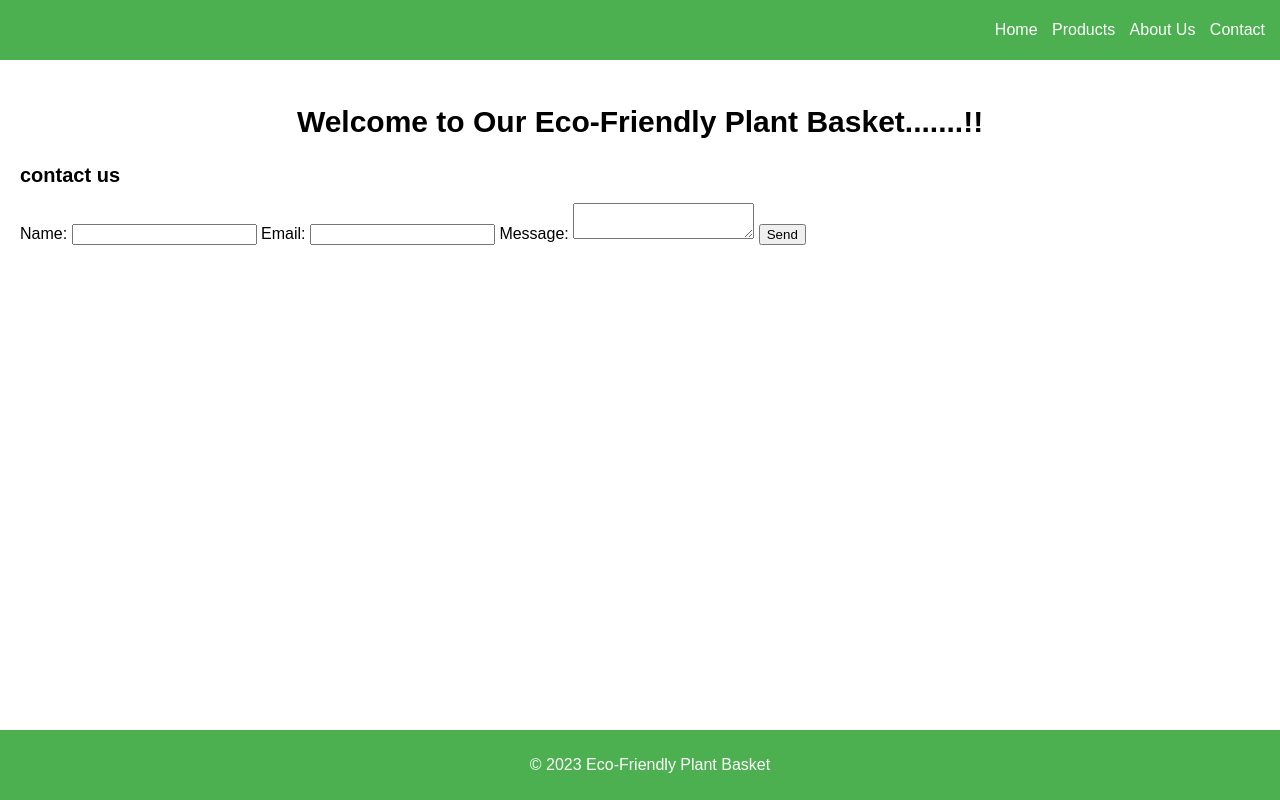
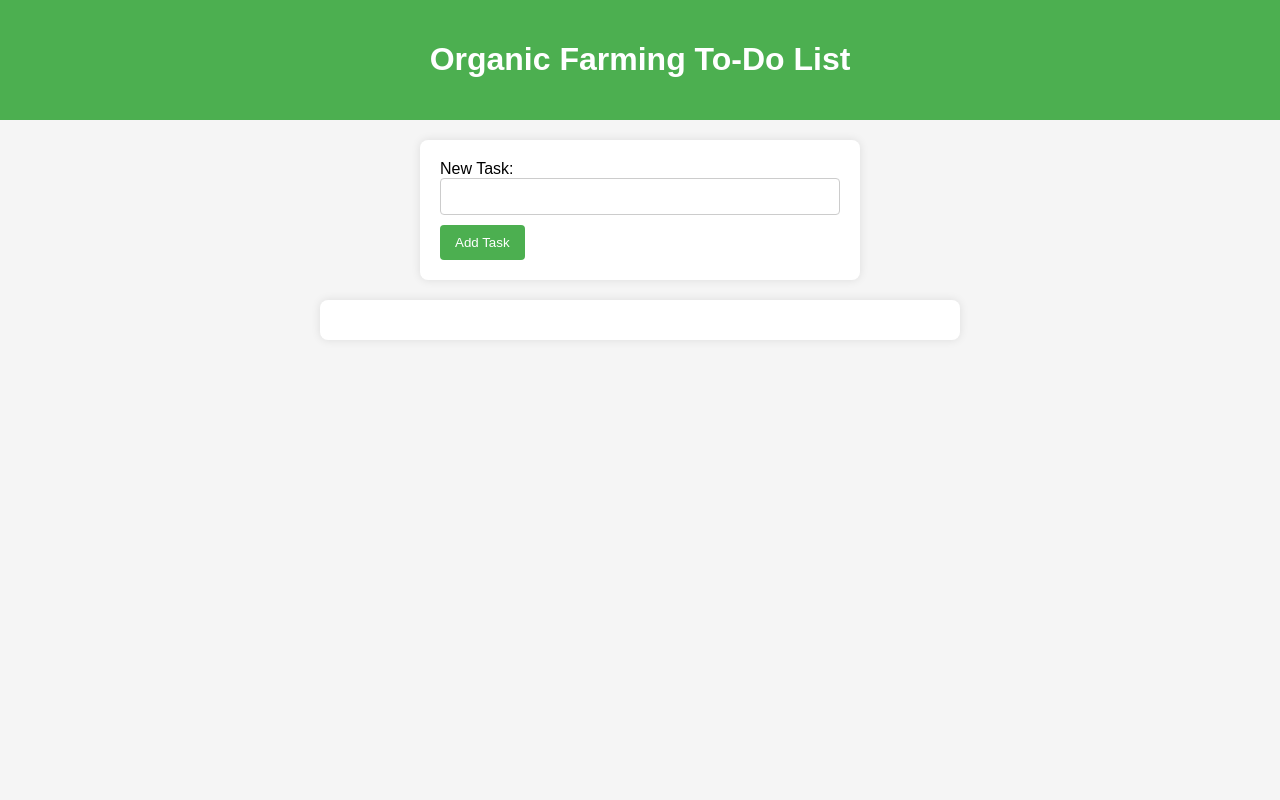
Before and after one commit to chandu-shaiva/my-web-page, a plain HTML site: page index.html in a window 1280 px wide. Drawn offline with Linux system fonts and the light colour scheme; files that its build step writes are made by us from their sources.

Commit message:
Add files via upload

```diff
--- a/index.html
+++ b/index.html
@@ -1,51 +1,125 @@
 <!DOCTYPE html>
 <html lang="en">
 <head>
-  <meta charset="UTF-8">
-  <meta name="viewport" content="width=device-width, initial-scale=1.0">
-  <title>Eco-Friendly Plant Basket</title>
-  <link rel="stylesheet" type="text/css" href="css/style.css">
+    <meta charset="UTF-8">
+    <meta name="viewport" content="width=device-width, initial-scale=1.0">
+    <title>Organic Farming To-Do List</title>
+    <style>
+        body {
+            font-family: 'Arial', sans-serif;
+            background-color: #f5f5f5;
+            margin: 0;
+            padding: 0;
+        }
+
+        header {
+            background-color: #4CAF50;
+            padding: 20px;
+            text-align: center;
+            color: white;
+        }
+
+        #task-form {
+            max-width: 400px;
+            margin: 20px auto;
+            background-color: #fff;
+            padding: 20px;
+            border-radius: 8px;
+            box-shadow: 0 0 10px rgba(0, 0, 0, 0.1);
+        }
+
+        #task-form input[type="text"] {
+            width: 100%;
+            padding: 10px;
+            margin-bottom: 10px;
+            box-sizing: border-box;
+            border: 1px solid #ccc;
+            border-radius: 4px;
+        }
+
+        #task-form input[type="submit"] {
+            background-color: #4CAF50;
+            color: white;
+            padding: 10px 15px;
+            border: none;
+            border-radius: 4px;
+            cursor: pointer;
+        }
+
+        #task-list {
+            max-width: 600px;
+            margin: 20px auto;
+            background-color: #fff;
+            padding: 20px;
+            border-radius: 8px;
+            box-shadow: 0 0 10px rgba(0, 0, 0, 0.1);
+        }
+
+        .task-item {
+            margin-bottom: 10px;
+            padding: 10px;
+            border: 1px solid #ccc;
+            border-radius: 4px;
+            display: flex;
+            justify-content: space-between;
+            align-items: center;
+        }
+
+        .task-item button {
+            background-color: #ff6060;
+            color: white;
+            border: none;
+            padding: 8px;
+            border-radius: 4px;
+            cursor: pointer;
+        }
+    </style>
 </head>
 <body>
-  <header>
-    <nav>
-      <ul>
-        <li><a href="index.html">Home</a></li>
-        <li><a href="products.html">Products</a></li>
-        <li><a href="about.html">About Us</a></li>
-        <li><a href="contact.html">Contact</a></li>
-      </ul>
-    </nav>
-  </header>
+    <header>
+        <h1>Organic Farming To-Do List</h1>
+    </header>
 
-  <main>
+    <div id="task-form">
+        <form id="add-task-form">
+            <label for="task">New Task:</label>
+            <input type="text" id="task" name="task" required>
+            <input type="submit" value="Add Task">
+        </form>
+    </div>
 
-    <section id="home">
-  <h1>Welcome to Our Eco-Friendly Plant Basket.......!!</h1>
-  </section>
-  <h2>contact us</h2>
-  <div class="contact-form">
-    <form action="submit_form.php" method="POST">
-      <label for="name">Name:</label>
-      <input type="text" id="name" name="name" required>
+    <div id="task-list">
+        <!-- Tasks will be dynamically added here -->
+    </div>
 
-      <label for="email">Email:</label>
-      <input type="email" id="email"
-      name="email" required>
+    <script>
+        document.getElementById("add-task-form").addEventListener("submit", function (event) {
+            event.preventDefault();
+            addTask();
+        });
 
-      <label for="message">Message:</label>
-      <textarea id="message" name="message"
-       aria-current="4" required></textarea>
+        function addTask() {
+            var taskInput = document.getElementById("task");
+            var taskList = document.getElementById("task-list");
 
-      <button type="submit">Send</button>
-    </form>
-  </div>
-</section>
-    </section>
-  </main>
+            var taskItem = document.createElement("div");
+            taskItem.classList.add("task-item");
 
-  <footer>
-    <p>&copy; 2023 Eco-Friendly Plant Basket</p>
-  </footer>
+            var taskText = document.createElement("span");
+            taskText.textContent = taskInput.value;
+
+            var deleteButton = document.createElement("button");
+            deleteButton.textContent = "Delete";
+            deleteButton.addEventListener("click", function () {
+                taskList.removeChild(taskItem);
+            });
+
+            taskItem.appendChild(taskText);
+            taskItem.appendChild(deleteButton);
+            taskList.appendChild(taskItem);
+
+            taskInput.value = "";
+        }
+    </script>
 </body>
 </html>
```
